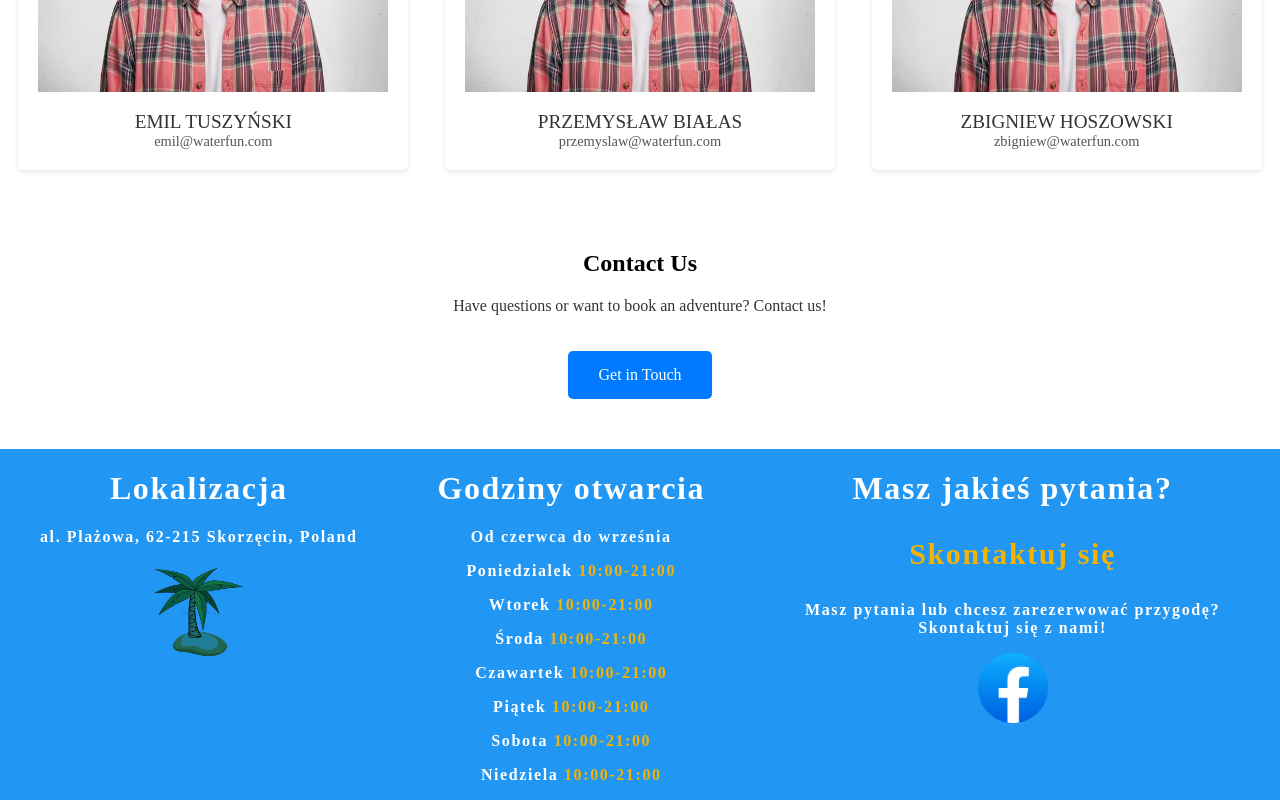
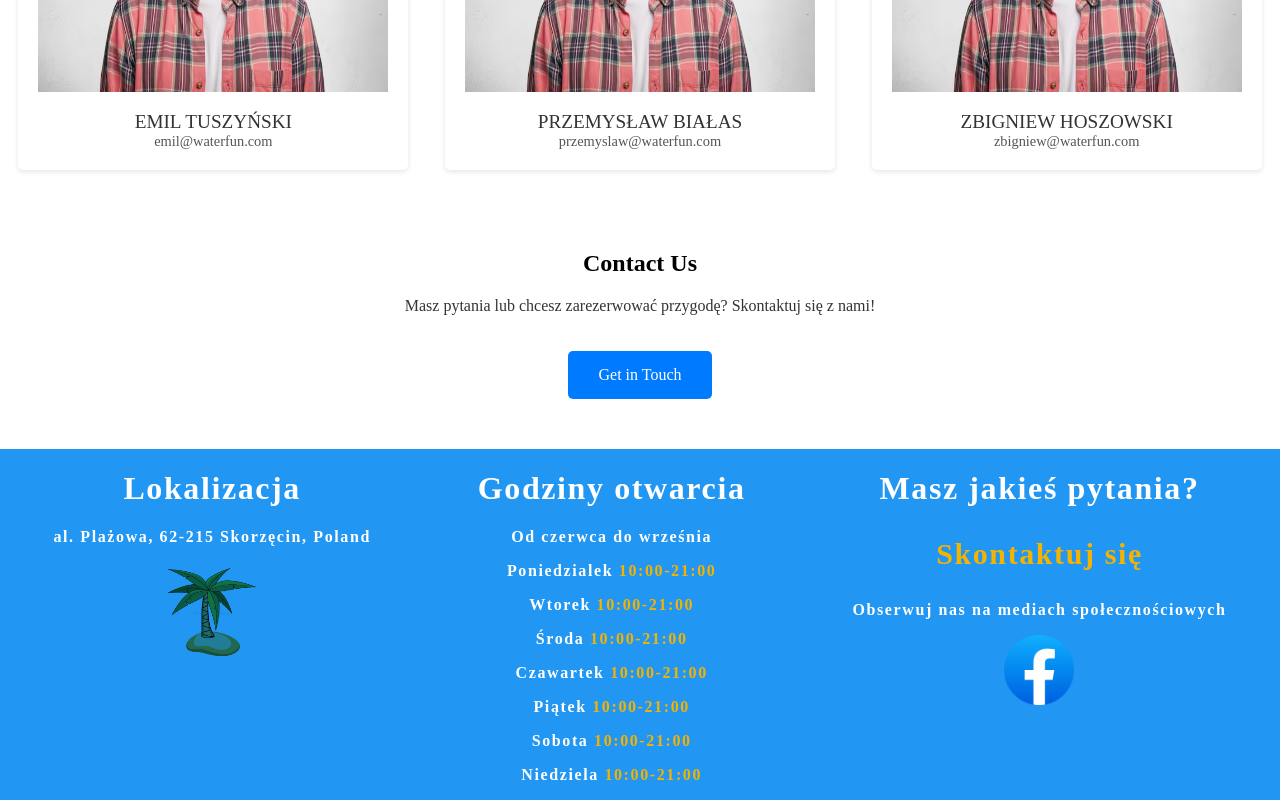
Before and after one commit to Jakubpatelski/Waterfun, a Svelte app in the folder client/: page /about in a window 1280 px wide. Shown: the part 1243-2043 px from the top of the page. Built offline with nearby package versions, Linux system fonts and the light colour scheme.

Commit message:
minor detail fixed

```diff
--- a/client/src/components/Footer.svelte
+++ b/client/src/components/Footer.svelte
@@ -21,7 +21,7 @@
     <div class="grid-item">
        <h1>Masz jakieś pytania?</h1>
        <a href="/contact" ><p class="contact">Skontaktuj się</p></a>
-       <p>Masz pytania lub chcesz zarezerwować przygodę? Skontaktuj się z nami!</p>
+       <p>Obserwuj nas na mediach społecznościowych</p>
        <a href="https://www.facebook.com/profile.php?id=100068474460939&locale=pl_PL" target="_blank"><img src="../../public/img/facebook.png" alt="" class='facebook'></a>
     </div>
 </div>
--- a/client/src/pages/aboutUs/AboutUs.svelte
+++ b/client/src/pages/aboutUs/AboutUs.svelte
@@ -66,7 +66,7 @@
     <!-- Contact Section -->
     <div class="contact">
         <h2>Contact Us</h2>
-        <p>Have questions or want to book an adventure? Contact us!</p>
+        <p>Masz pytania lub chcesz zarezerwować przygodę? Skontaktuj się z nami!</p>
         <a href="/contact" class="contact-button">Get in Touch</a>
     </div>
 
```
